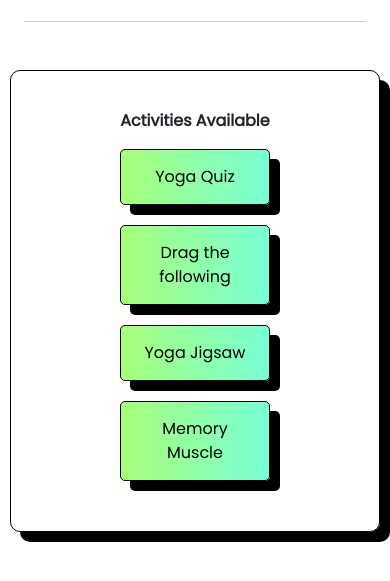
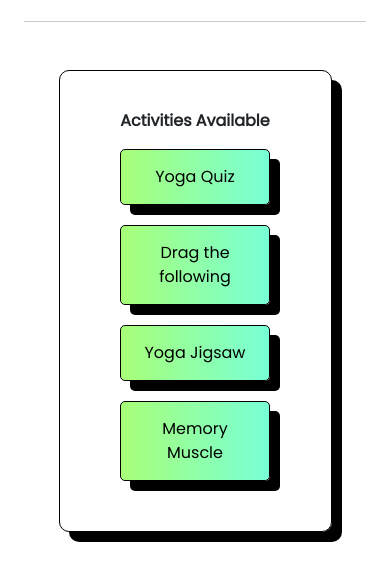
Before and after one commit to IINJII/YogaTron, a plain HTML site: page index.html in a window 390 px wide. Shown: the part 185-766 px from the top of the page. Drawn offline with nearby package versions, Linux system fonts and the light colour scheme.

Commit message:
Sizth Commit

```diff
--- a/style.css
+++ b/style.css
@@ -14,6 +14,7 @@ body{
     display: flex;
     justify-content: center;
     align-items: center;
+    width: 100%;
 }
 
 #innerContainer{
@@ -53,6 +54,7 @@ body{
 
 .content{
     flex-basis: 48%;
+    flex-shrink: 1;
 }
 
 #buttonContainer div div:hover{
@@ -93,8 +95,11 @@ body{
 
 
 
-@media screen and (max-width: 814px){
+@media screen and (max-width: 679px){
     #innerContainer{
-        width: 95%;
+        width: 70%;
+    }
+    .content{
+        flex-basis: 100%;
     }
 }
```
